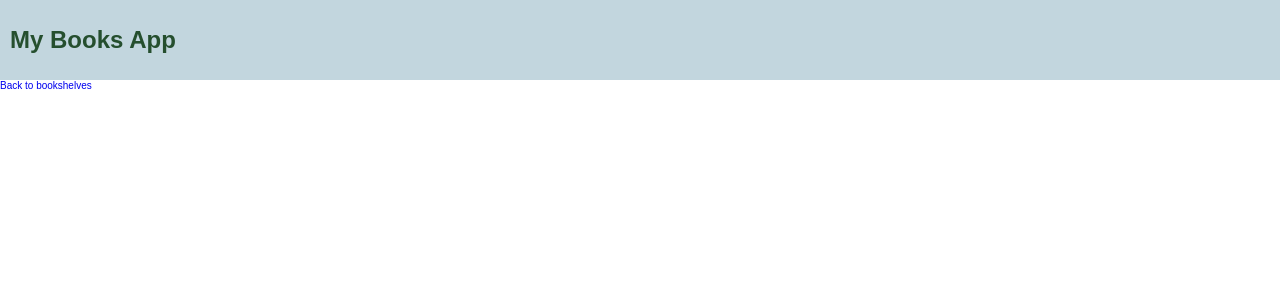
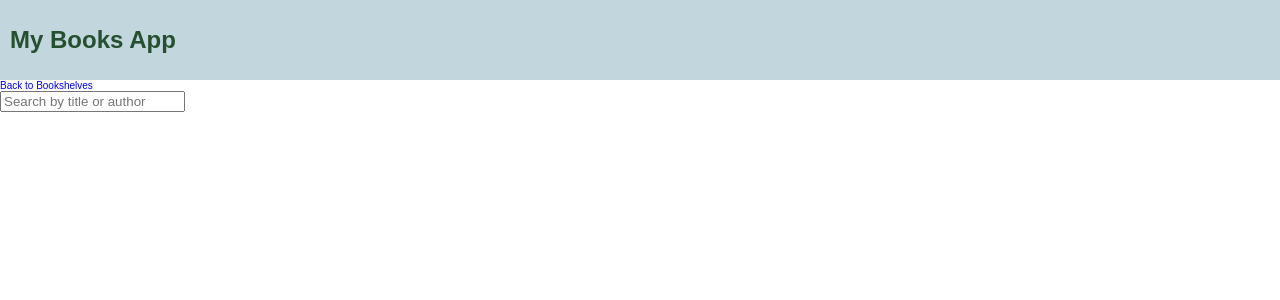
Before and after one commit to jeremyslee/my-books-app, a React (Create React App) app: page /search in a window 1280 px wide. Shown: the top 300 px of the page. Built offline with nearby package versions, Linux system fonts and the light colour scheme.

Commit message:
feat: Give basic structure and method to SearchPage component

```diff
--- a/src/SearchPage.js
+++ b/src/SearchPage.js
@@ -2,14 +2,39 @@ import React, { Component } from 'react';
 import { Link } from 'react-router-dom';
 
 class SearchPage extends Component {
+  constructor(props) {
+    super(props);
+    this.state = {
+      query: ''
+    };
+    this.handleChange = this.handleChange.bind(this);
+  }
+
+  handleChange(e) {
+    this.setState({
+      query: e.target.value
+    });
+  }
+
   render() {
     return (
-      <div>
-        <Link
-          className='back-to-bookshelves'
-          to='/'>
-          Back to bookshelves
-        </Link>
+      <div className='search-books'>
+        <div className='search-books-bar'>
+          <Link
+            className='back-to-bookshelves'
+            to='/'>
+            Back to Bookshelves
+          </Link>
+          <div className='search-books-input'>
+            <input
+              onChange={this.handleChange}
+              type='text'
+              placeholder='Search by title or author'/>
+          </div>
+        </div>
+        <div className='search-books-results'>
+          <ol className='results-grid'></ol>
+        </div>
       </div>
     );
   }
```
